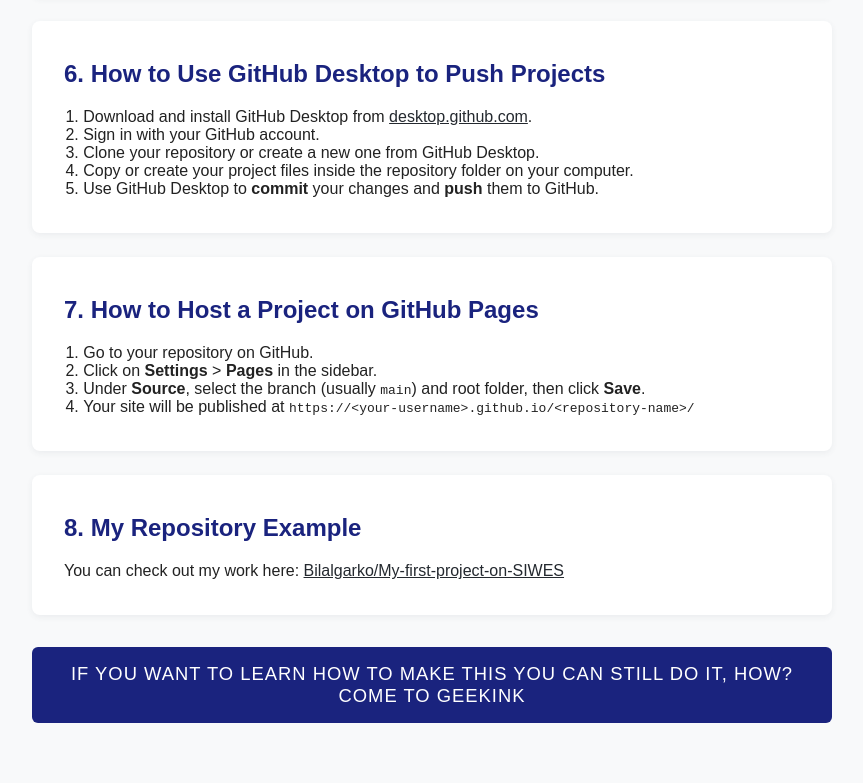
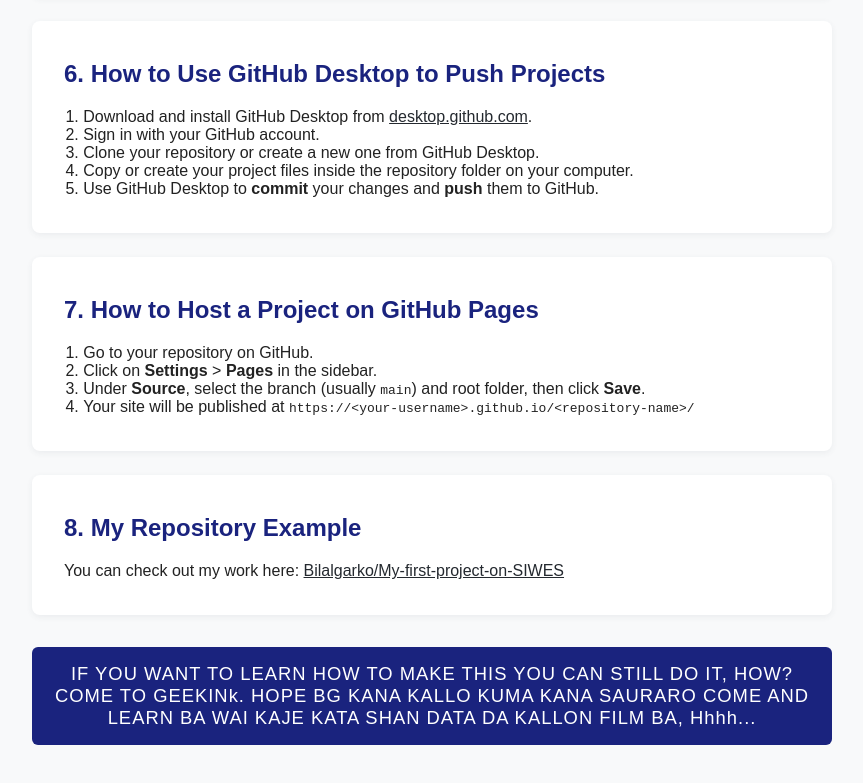
Before and after one commit to Bilalgarko/My-first-project-on-SIWES, a plain HTML site: page index.html in a window 1280 px wide. Shown: the part 1194-1977 px from the top of the page, without its empty margins (208-1071 px from the left). Drawn offline with Linux system fonts and the light colour scheme.

Commit message:
Update index.html
testing

```diff
--- a/index.html
+++ b/index.html
@@ -169,7 +169,8 @@
       </p>
     </section>
     <div class="final-statement">
-      IF YOU WANT TO LEARN HOW TO MAKE THIS YOU CAN STILL DO IT, HOW? COME TO GEEKINK
+      IF YOU WANT TO LEARN HOW TO MAKE THIS YOU CAN STILL DO IT, HOW? COME TO GEEKINk. HOPE BG KANA KALLO KUMA KANA SAURARO COME AND LEARN BA WAI KAJE KATA SHAN DATA DA KALLON FILM BA, Hhhh...
+
     </div>
   </div>
 </body>
```
